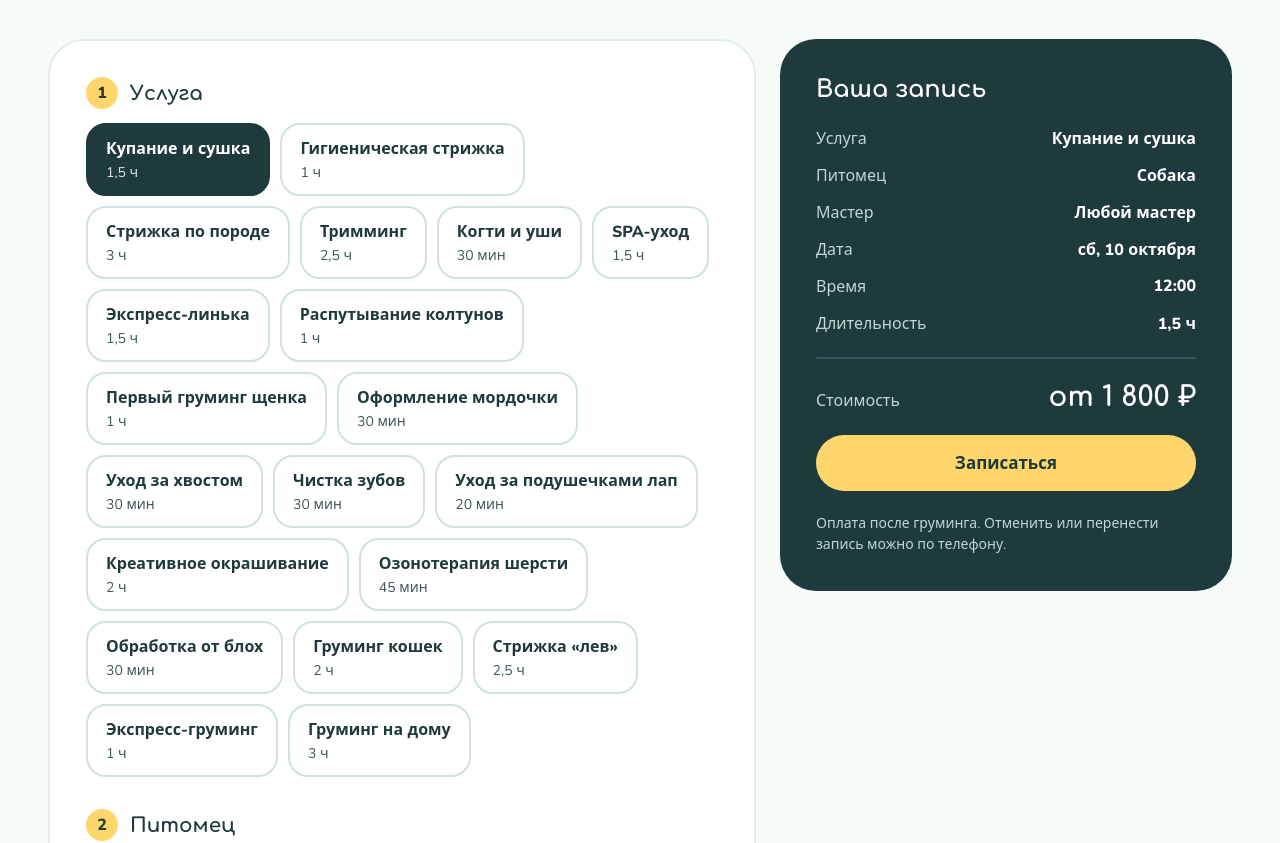
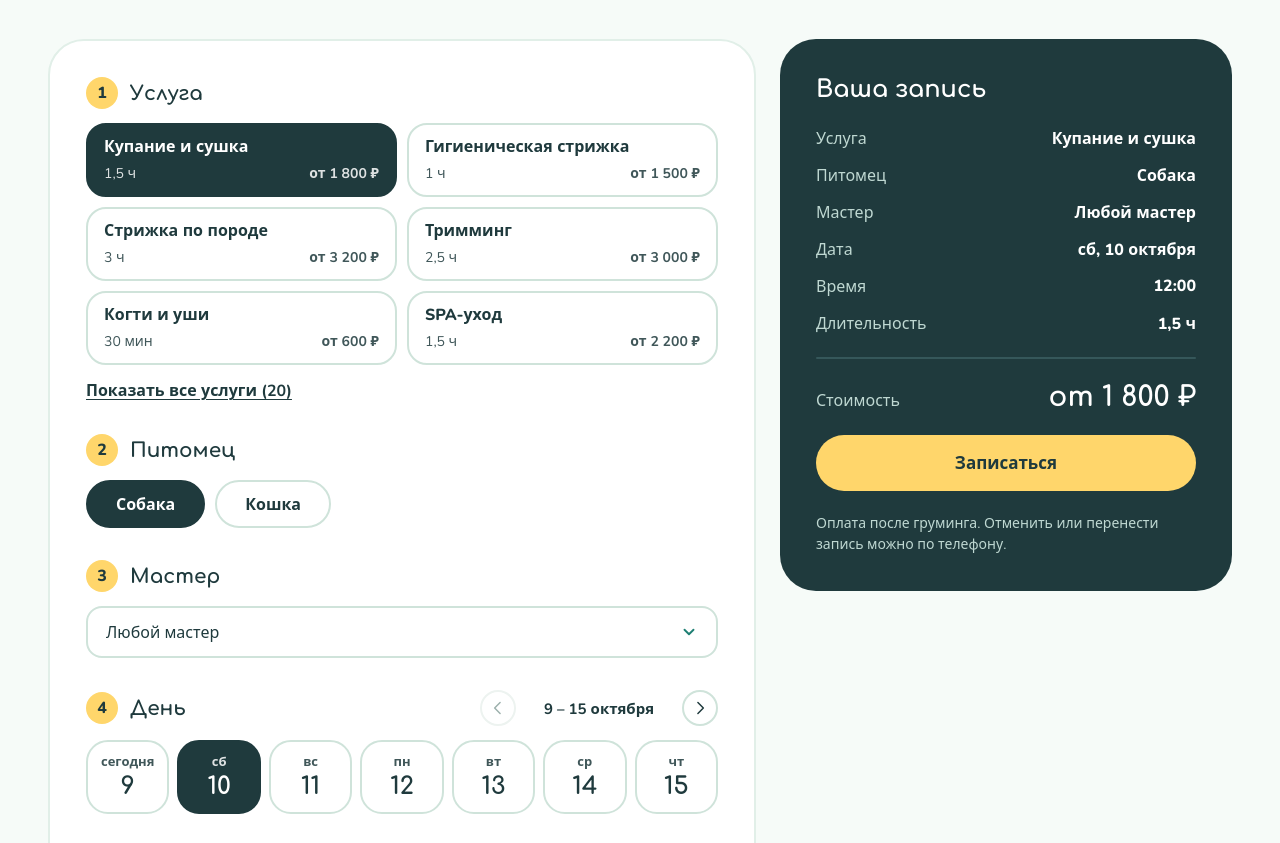
Before and after one commit to aleksan94/gruming, a Vue app: page / in a window 1280 px wide. Shown: the part 3660-4503 px from the top of the page. Built offline with nearby package versions, Linux system fonts and the light colour scheme.

Commit message:
Переформатирован блок с услугами в онлайн-записи

```diff
--- a/src/components/BookingSection.vue
+++ b/src/components/BookingSection.vue
@@ -49,6 +49,15 @@ const time = ref<string | null>('12:00')
 const contact = reactive({ name: '', phone: '' })
 const error = ref('')
 const done = ref(false)
+
+// Услуг много: по умолчанию показываем первые, остальные раскрываются кнопкой.
+const SERVICES_COLLAPSED = 6
+const servicesOpen = ref(false)
+const shownServices = computed(() => {
+  const idx = SERVICES.findIndex((s) => s.id === serviceId.value)
+  return servicesOpen.value || idx >= SERVICES_COLLAPSED ? SERVICES : SERVICES.slice(0, SERVICES_COLLAPSED)
+})
+const canCollapse = computed(() => SERVICES.findIndex((s) => s.id === serviceId.value) < SERVICES_COLLAPSED)
 
 const service = computed(() => SERVICES.find((s) => s.id === serviceId.value)!)
 const pet = computed(() => PETS.find((p) => p.id === petId.value)!)
@@ -211,9 +220,9 @@ function reset() {
         <div class="card steps">
           <div class="step">
             <h3 class="step-title"><span class="num">1</span>Услуга</h3>
-            <div class="row gap-10">
+            <div class="services">
               <button
-                v-for="s in SERVICES"
+                v-for="s in shownServices"
                 :key="s.id"
                 type="button"
                 class="choice hov service"
@@ -221,9 +230,21 @@ function reset() {
                 @click="serviceId = s.id"
               >
                 <span class="service-name">{{ s.name }}</span>
-                <span class="service-dur">{{ s.dur }}</span>
+                <span class="service-meta">
+                  <span>{{ s.dur }}</span>
+                  <span class="service-price">{{ formatPrice(s.price) }}</span>
+                </span>
               </button>
             </div>
+            <button
+              v-if="canCollapse"
+              type="button"
+              class="next-free"
+              :aria-expanded="servicesOpen"
+              @click="servicesOpen = !servicesOpen"
+            >
+              {{ servicesOpen ? 'Свернуть' : `Показать все услуги (${SERVICES.length})` }}
+            </button>
           </div>
 
           <div class="step">
@@ -528,23 +549,41 @@ function reset() {
   color: var(--muted);
 }
 
+.services {
+  display: grid;
+  grid-template-columns: repeat(auto-fill, minmax(220px, 1fr));
+  gap: 10px;
+}
+
 .service {
   display: flex;
   flex-direction: column;
+  justify-content: space-between;
   align-items: flex-start;
-  gap: 2px;
-  padding: 12px 18px;
+  gap: 6px;
+  min-width: 0;
+  padding: 12px 16px;
   border-radius: 20px;
+  text-align: left;
 }
 
 .service-name {
   font-weight: 800;
   font-size: 16px;
+  line-height: 1.25;
 }
 
-.service-dur {
+.service-meta {
+  width: 100%;
+  display: flex;
+  justify-content: space-between;
+  gap: 8px;
   font-size: 14px;
   opacity: 0.85;
+}
+
+.service-price {
+  font-weight: 700;
 }
 
 .pet {
```
